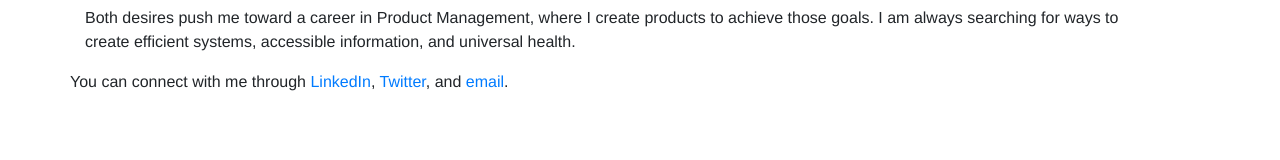
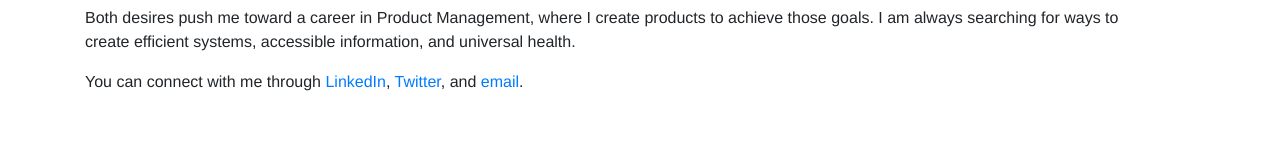
Before and after one commit to jwq1/jwq1.github.io, a website: page be-me.html in a window 1280 px wide. Shown: the part 419-579 px from the top of the page. Drawn offline with nearby package versions, Linux system fonts and the light colour scheme.

Commit message:
Update bootstrap CSS class to match

```diff
--- a/be-me.html
+++ b/be-me.html
@@ -65,7 +65,7 @@
           <p class="col-12">
             Both desires push me toward a career in Product Management, where I create products to achieve those goals. I am always searching for ways to create efficient systems, accessible information, and universal health.
           </p>
-          <p>
+          <p class="col-12">
             You can connect with me through
             <a href="https://www.linkedin.com/in/johnquinnbabson/">LinkedIn</a>,
             <a href="https://twitter.com/jwq1">Twitter</a>,
```
